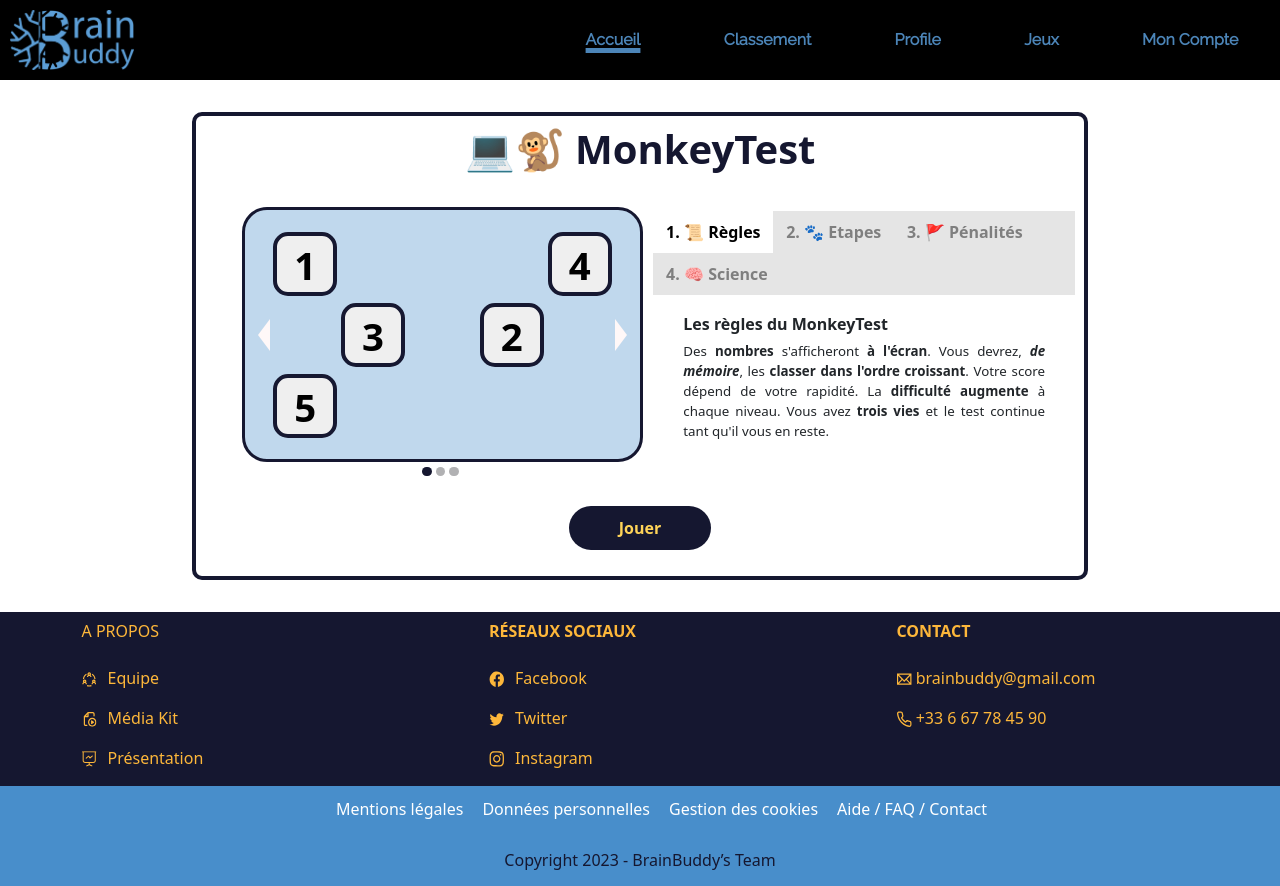
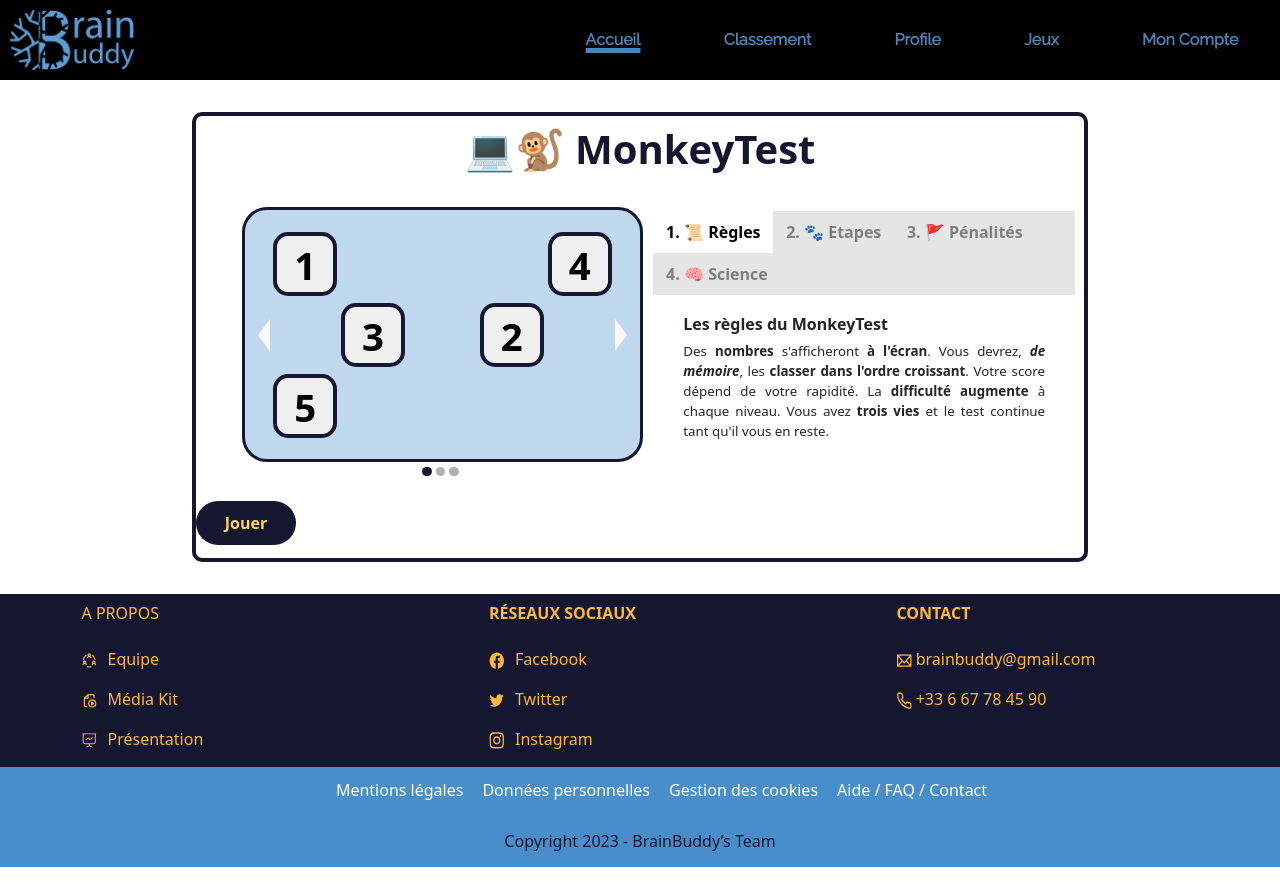
Before and after one commit to Xenus3/FrontEndBrainBuddy, an Angular app: page /monkeytest/tutoriel in a window 1280 px wide. Built offline with nearby package versions, Linux system fonts and the light colour scheme.

Commit message:
updated link between tutoriel and grid-system, also wip on grid system

```diff
--- a/src/app/components/monkey-test-tutoriel/components/gride/gride.component.html
+++ b/src/app/components/monkey-test-tutoriel/components/gride/gride.component.html
@@ -1,4 +1,5 @@
 <p>gride works!</p>
-{{makeRows("5", "10")}}
+
+<button (click)="makeRows('10','20')">Jouer</button>
 <div id="container">
 </div>
--- a/src/app/components/monkey-test-tutoriel/components/tutoriel/tutoriel.component.html
+++ b/src/app/components/monkey-test-tutoriel/components/tutoriel/tutoriel.component.html
@@ -164,7 +164,7 @@
             </div>
         </div>
         <div class="jouer">
-            <button>Jouer</button>
+            <a href="/monkeytest/grid">Jouer</a>
         </div>
     </div>
 </div>
--- a/src/app/components/monkey-test-tutoriel/components/tutoriel/tutoriel.component.scss
+++ b/src/app/components/monkey-test-tutoriel/components/tutoriel/tutoriel.component.scss
@@ -206,29 +206,44 @@ p,li {
 // fin Carousel
 
 // bouton Jouer
-.jouer button {
+.jouer {
+    display: flex;
+    justify-content: center;
     background-color: #151730;
-    border: none;
-    margin-top: 2%;
-    margin-bottom: 3%;
+    width:20px;
+    border: auto;
+    margin-top: 1vw;
+    margin-bottom: 1vw;
     padding: 10px 50px;
-    color: #FFD458;
     font-weight: bold;
-    text-decoration: none;
     border-radius: 25px;
 }
 
-.jouer button:hover {
+.jouer:hover {
     color: #151730;
     background-color: #488ECB;
     box-shadow: 0 12px 16px 0 rgba(0, 0, 0, 0.24), 0 17px 50px 0 rgba(0, 0, 0, 0.19);
 }
 
-.jouer button:active {
+.jouer:active {
     color: #151730;
     background-color: #FFD458;
     box-shadow: 0 12px 16px 0 rgba(0, 0, 0, 0.24), 0 17px 50px 0 rgba(0, 0, 0, 0.19);
 }
+
+.jouer a {
+    color: #FFD458;
+    text-decoration: none;
+}
+
+.jouer a:hover {
+    color: #151730;
+}
+
+.jouer a:active {
+    color: #151730;
+}
+
 
 // Tabs
 
```
